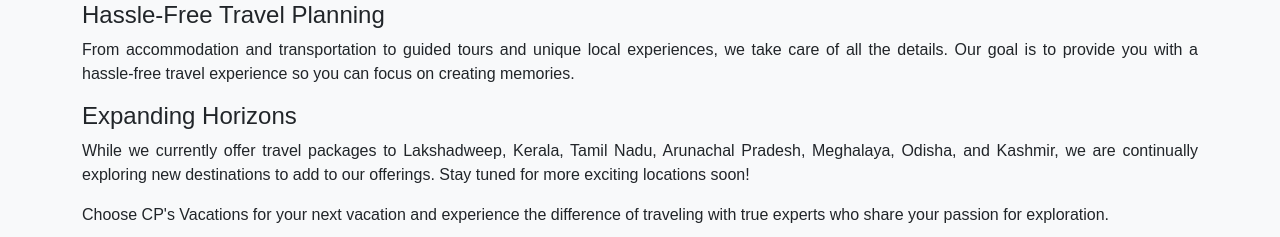
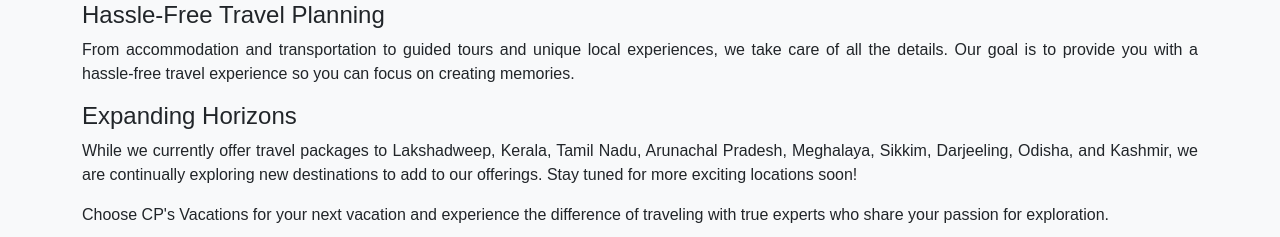
Before and after one commit to krupamay/cpsvacations, a React (Create React App) app: page / in a window 1280 px wide. Shown: the part 2080-2317 px from the top of the page. Built offline with nearby package versions, Linux system fonts and the light colour scheme.

Commit message:
Added Sikim and Darjeeling Trip

```diff
--- a/src/App.js
+++ b/src/App.js
@@ -381,7 +381,7 @@ function App() {
             <p class="justified-text">From accommodation and transportation to guided tours and unique local experiences, we take care of all the details. Our goal is to provide you with a hassle-free travel experience so you can focus on creating memories.</p>
 
             <h4>Expanding Horizons</h4>
-            <p class="justified-text">While we currently offer travel packages to Lakshadweep, Kerala, Tamil Nadu, Arunachal Pradesh, Meghalaya, Odisha, and Kashmir, we are continually exploring new destinations to add to our offerings. Stay tuned for more exciting locations soon!</p>
+            <p class="justified-text">While we currently offer travel packages to Lakshadweep, Kerala, Tamil Nadu, Arunachal Pradesh, Meghalaya, Sikkim, Darjeeling, Odisha, and Kashmir, we are continually exploring new destinations to add to our offerings. Stay tuned for more exciting locations soon!</p>
 
             <p class="justified-text">Choose CP's Vacations for your next vacation and experience the difference of traveling with true experts who share your passion for exploration.</p>
           </div>
```
